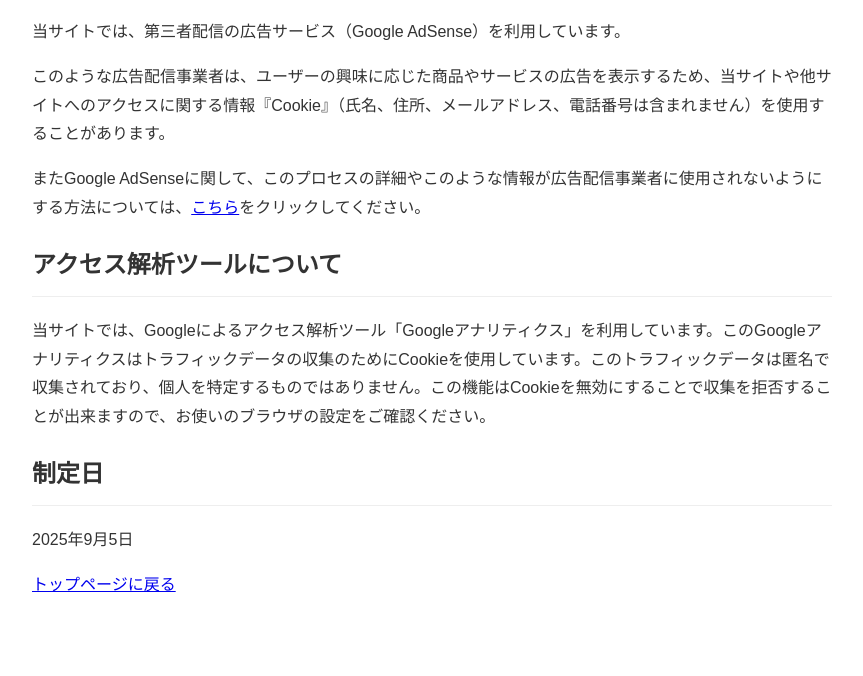
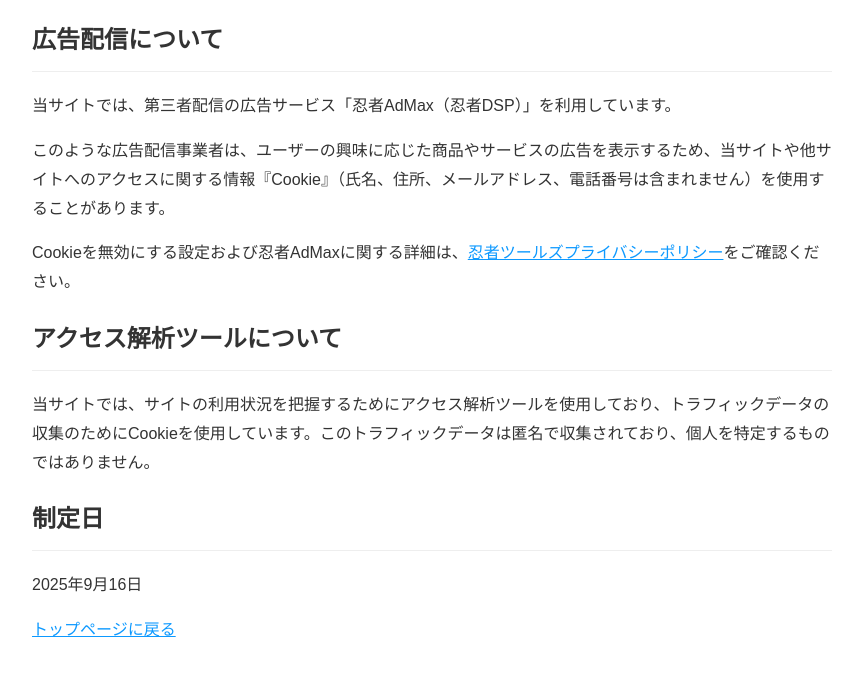
Before and after one commit to youkoso-hhe/history-mural-advertisement, a plain HTML site: page history-mural-advertisement/privacy.html in a window 1280 px wide. Shown: the part 112-788 px from the top of the page, without its empty margins (208-1071 px from the left). Drawn offline with Linux system fonts and the light colour scheme.

Commit message:
Update privacy.html

```diff
--- a/history-mural-advertisement/privacy.html
+++ b/history-mural-advertisement/privacy.html
@@ -7,21 +7,23 @@
     <style>
         body { font-family: sans-serif; line-height: 1.8; color: #333; max-width: 800px; margin: 40px auto; padding: 0 20px; }
         h1, h2 { border-bottom: 1px solid #eee; padding-bottom: 10px; }
+        a { color: #0d99ff; }
     </style>
 </head>
 <body>
 
     <h1>プライバシーポリシー</h1>
 
-    <p>当サイトでは、第三者配信の広告サービス（Google AdSense）を利用しています。</p>
+    <h2>広告配信について</h2>
+    <p>当サイトでは、第三者配信の広告サービス「忍者AdMax（忍者DSP）」を利用しています。</p>
     <p>このような広告配信事業者は、ユーザーの興味に応じた商品やサービスの広告を表示するため、当サイトや他サイトへのアクセスに関する情報『Cookie』（氏名、住所、メールアドレス、電話番号は含まれません）を使用することがあります。</p>
-    <p>またGoogle AdSenseに関して、このプロセスの詳細やこのような情報が広告配信事業者に使用されないようにする方法については、<a href="https://policies.google.com/technologies/ads" target="_blank" rel="noopener">こちら</a>をクリックしてください。</p>
+    <p>Cookieを無効にする設定および忍者AdMaxに関する詳細は、<a href="https://www.ninja.co.jp/privacy/" target="_blank" rel="noopener">忍者ツールズプライバシーポリシー</a>をご確認ください。</p>
 
     <h2>アクセス解析ツールについて</h2>
-    <p>当サイトでは、Googleによるアクセス解析ツール「Googleアナリティクス」を利用しています。このGoogleアナリティクスはトラフィックデータの収集のためにCookieを使用しています。このトラフィックデータは匿名で収集されており、個人を特定するものではありません。この機能はCookieを無効にすることで収集を拒否することが出来ますので、お使いのブラウザの設定をご確認ください。</p>
+    <p>当サイトでは、サイトの利用状況を把握するためにアクセス解析ツールを使用しており、トラフィックデータの収集のためにCookieを使用しています。このトラフィックデータは匿名で収集されており、個人を特定するものではありません。</p>
 
     <h2>制定日</h2>
-    <p>2025年9月5日</p>
+    <p>2025年9月16日</p>
     <p>
         <a href="./index.html">トップページに戻る</a>
     </p>
```
